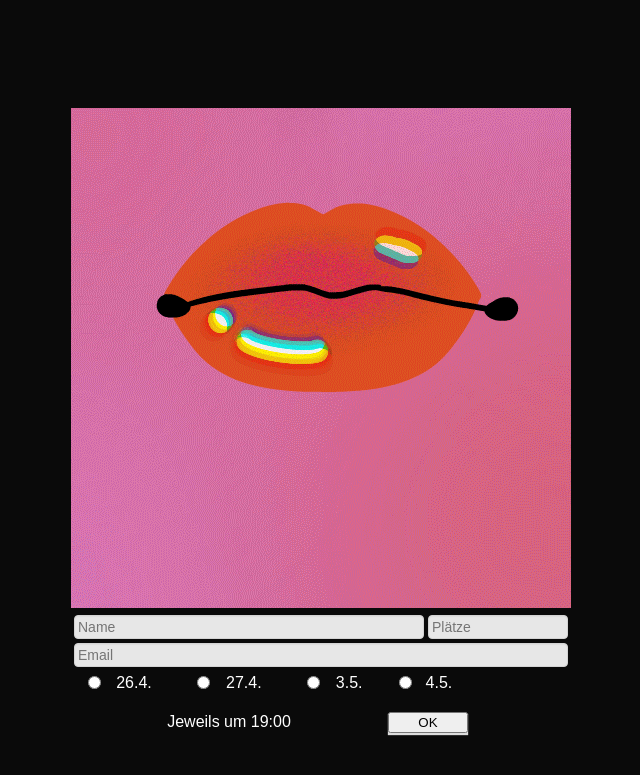
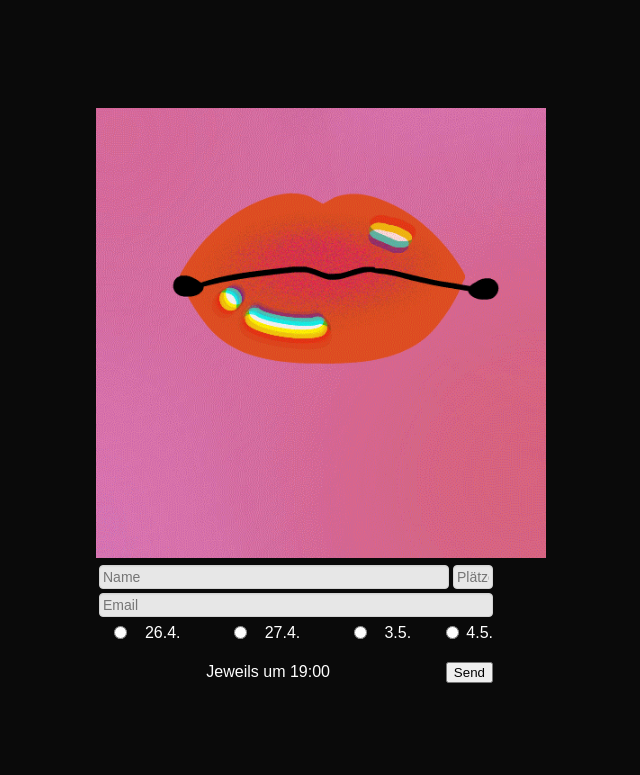
Before and after one commit to alexarnimueller/erikas-secret, a Flask app: page / in a window 1280 px wide. Shown: the top 775 px of the page, without its empty margins (319-959 px from the left). Run offline with Flask 3, Linux system fonts and the light colour scheme.

Commit message:
:construction:

```diff
--- a/app/static/style.css
+++ b/app/static/style.css
@@ -15,12 +15,12 @@
 
 img {
     margin: 0 auto;
-    width: 500px;
+    width: 450px;
 }
 
 div.center {
     text-align: center;
-    width: 500px;
+    width: 450px;
     display: block;
     margin-left: auto;
     margin-right: auto;
@@ -52,7 +52,8 @@
     outline: none;
 }
 
-button {
+.submit {
+    width: 80px;
     box-shadow: 0 2px 1px #dddddd;
 }
 
--- a/app/templates/index.html
+++ b/app/templates/index.html
@@ -21,7 +21,7 @@
 		<div class="center"><img src="{{ url_for('static', filename='images/logo.gif') }}" alt=""/></div>
 
 		<div class="center">
-			<table style="width:100%">
+			<table>
 				<tr>
 					<td style="width:350px;">{{ form.name }}</td><td>{{ form.seats }}</td>
 				</tr>
@@ -38,8 +38,7 @@
 				</tr>
 				<tr>
 					<td colspan="6" style="width:100%"><p>Jeweils um 19:00</p></td>
-					<td colspan="2" align="right">
-						<button type="submit" style="width:80px">OK</button>
+					<td colspan="2" align="right">{{ form.submit }}
 					</td>
 				</tr>
 			</table>
```
